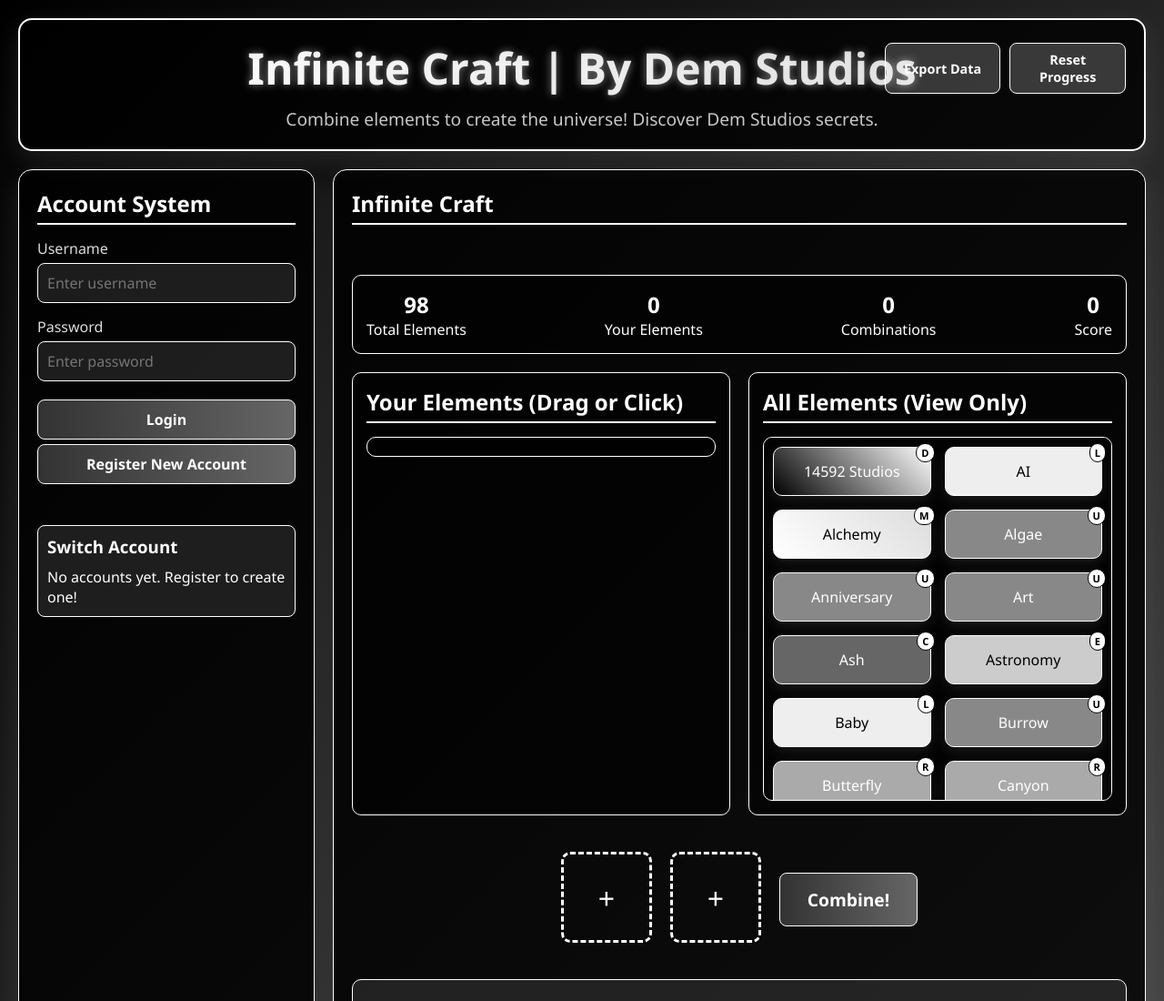
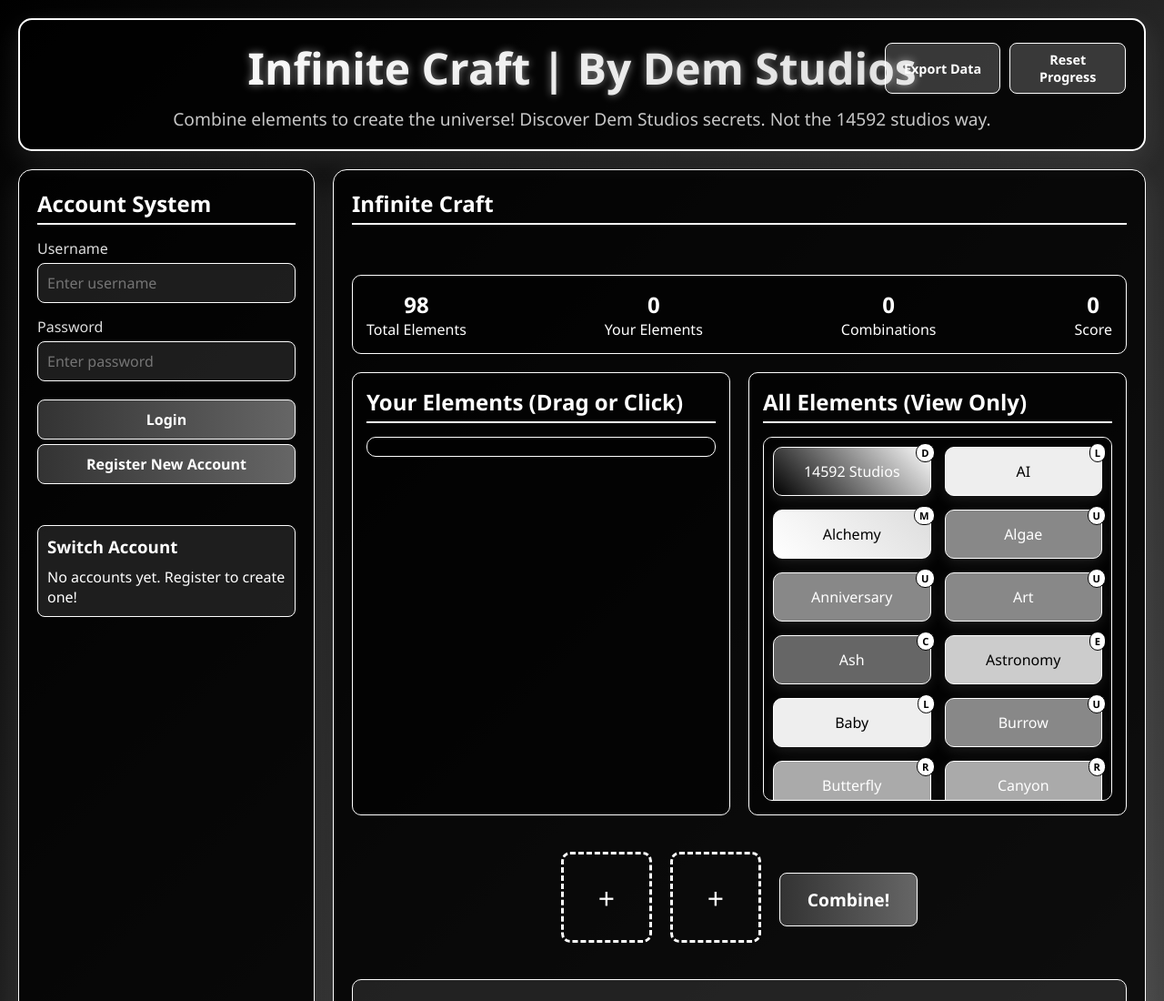
Before and after one commit to slenathomsonur/infinite-craft-Monochrome-Edition, a plain HTML site: page index.html in a window 1280 px wide. Shown: the top 1100 px of the page at 91% size. Drawn offline with Linux system fonts and the light colour scheme.

Commit message:
Update index.html

```diff
--- a/index.html
+++ b/index.html
@@ -574,7 +574,7 @@
     <div class="container">
         <header>
             <h1>Infinite Craft | By Dem Studios</h1>
-            <p class="tagline">Combine elements to create the universe! Discover Dem Studios secrets.</p>
+            <p class="tagline">Combine elements to create the universe! Discover Dem Studios secrets. Not the 14592 studios way.</p>
             <div class="header-controls">
                 <button class="header-btn" id="export-btn">Export Data</button>
                 <button class="header-btn" id="reset-btn">Reset Progress</button>
@@ -760,7 +760,7 @@
 
             // Dem Studios special combinations
             'Parrot+Dog': { name: 'Dem Studios', rarity: 'dem-studios', description: 'The legendary game development studio!' },
-            'Mud+Dog': { name: '14592 Studios', rarity: 'dem-studios', description: 'A mysterious studio with magical powers' },
+            'Mud+Dog': { name: '14592 Studios', rarity: 'dem-studios', description: 'A Copyrighted company who stole our game' },
             'Dem Studios+14592 Studios': { name: 'Ultimate Studio', rarity: 'dem-studios', description: 'The ultimate creative powerhouse' },
             'Dem Studios+Energy': { name: 'Game Engine', rarity: 'epic', description: 'The heart of interactive experiences' },
             'Game Engine+Creativity': { name: 'Video Game', rarity: 'legendary', description: 'Interactive digital entertainment' },
```
